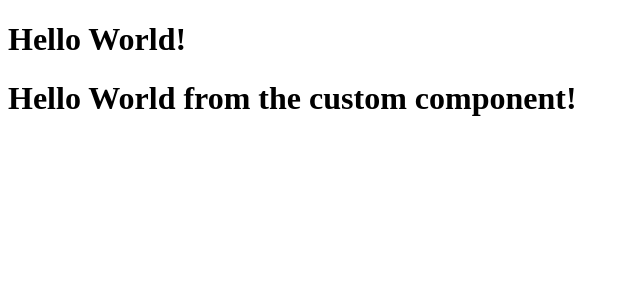
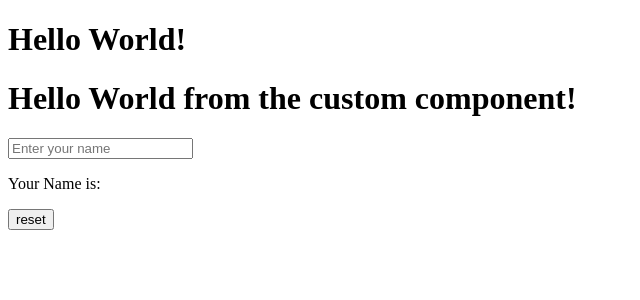
Before and after one commit to eslamsobhy/first-ng-project, an Angular app: page / in a window 1280 px wide. Shown: the top 300 px of the page, without its empty margins (0-640 px from the left). Built offline with nearby package versions, Linux system fonts and the light colour scheme.

Commit message:
implemented a manual input binding

```diff
--- a/src/app/app.component.html
+++ b/src/app/app.component.html
@@ -1,2 +1,3 @@
 <h1>Hello World!</h1>
 <custom-heading></custom-heading>
+<app-input-binding></app-input-binding>
--- a/src/app/app.module.ts
+++ b/src/app/app.module.ts
@@ -3,9 +3,10 @@ import { BrowserModule } from '@angular/platform-browser';
 
 import { AppComponent } from './app.component';
 import { FirstComponent } from './first component/first.component';
+import { InputBindingComponent } from './second component/input-binding/input-binding.component';
 
 @NgModule({
-  declarations: [AppComponent, FirstComponent],
+  declarations: [AppComponent, FirstComponent, InputBindingComponent],
   imports: [BrowserModule],
   providers: [],
   bootstrap: [AppComponent],
--- /dev/null
+++ b/src/app/second component/input-binding/input-binding.component.html
@@ -0,0 +1,12 @@
+<section>
+  <input
+    type="text"
+    placeholder="Enter your name"
+    value="{{ name }}"
+    (input)="changeText($event)"
+  />
+
+  <p>Your Name is: {{ name }}</p>
+
+  <input type="button" value="reset" (click)="clear()" />
+</section>
--- /dev/null
+++ b/src/app/second component/input-binding/input-binding.component.ts
@@ -0,0 +1,18 @@
+import { Component } from '@angular/core';
+
+@Component({
+  selector: 'app-input-binding',
+  templateUrl: './input-binding.component.html',
+  styleUrls: ['./input-binding.component.css'],
+})
+export class InputBindingComponent {
+  name = '';
+
+  changeText(e: any) {
+    this.name = e.target.value;
+  }
+
+  clear() {
+    this.name = '';
+  }
+}
```
Also changed, not shown: src/app/second component/input-binding/input-binding.component.css (added).
